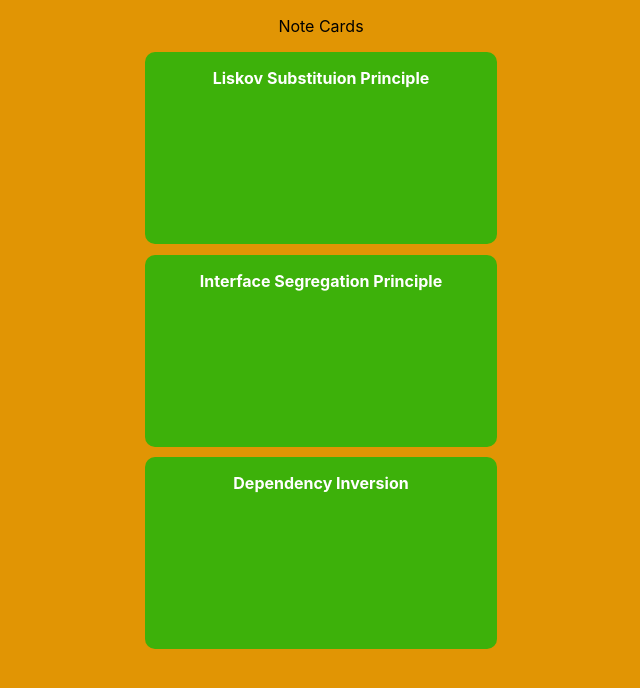
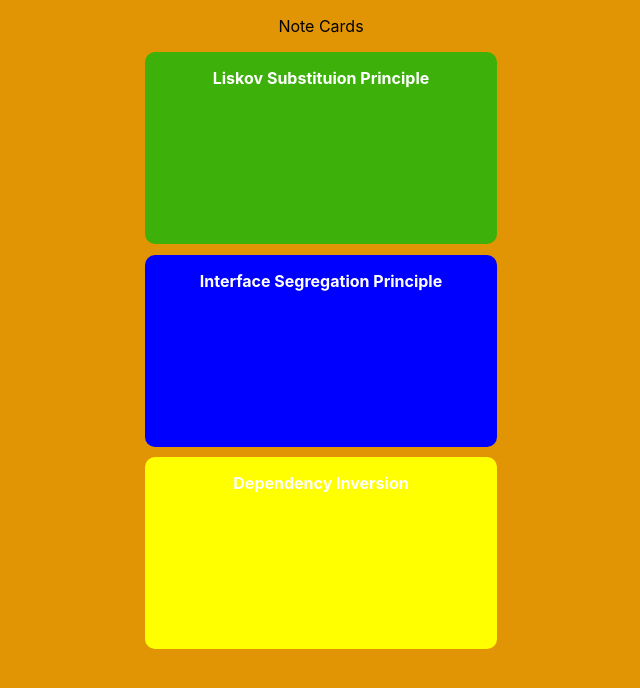
Before and after one commit to michael-mcmasters/Notecards, a React (Create React App) app: page / in a window 1280 px wide. Shown: the top 688 px of the page, without its empty margins (319-959 px from the left). Built offline with nearby package versions, Linux system fonts and the light colour scheme.

Commit message:
Cards display different background colors

```diff
--- a/src/App.js
+++ b/src/App.js
@@ -12,12 +12,12 @@ function App() {
     },
     {
       id: "1",
-      backgroundColor: "#3db10a",
+      backgroundColor: "blue",
       text: "Interface Segregation Principle",
     },
     {
       id: "2",
-      backgroundColor: "#3db10a",
+      backgroundColor: "yellow",
       text: "Dependency Inversion",
     },
   ];
--- a/src/components/Card.js
+++ b/src/components/Card.js
@@ -3,6 +3,6 @@ import "../css/Card.css";
 
 export default function Card(props) {
   return (
-    <h1 className="card">{props.text}</h1>
+    <h1 className="card" style={{ backgroundColor: props.backgroundColor }}>{props.text}</h1>
   );
 }
```
